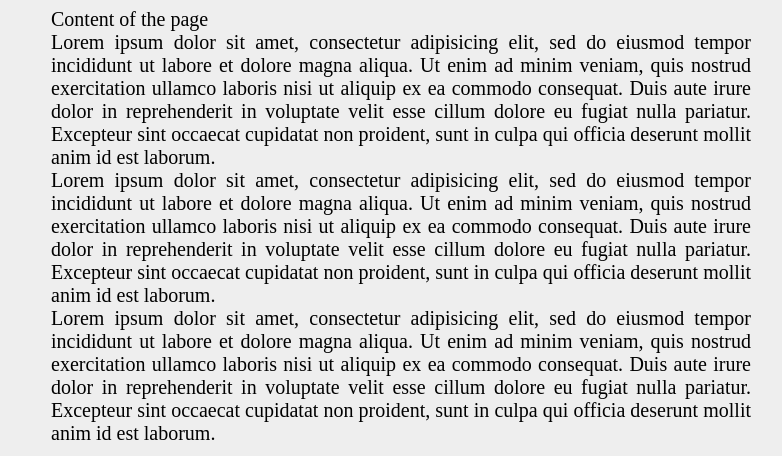
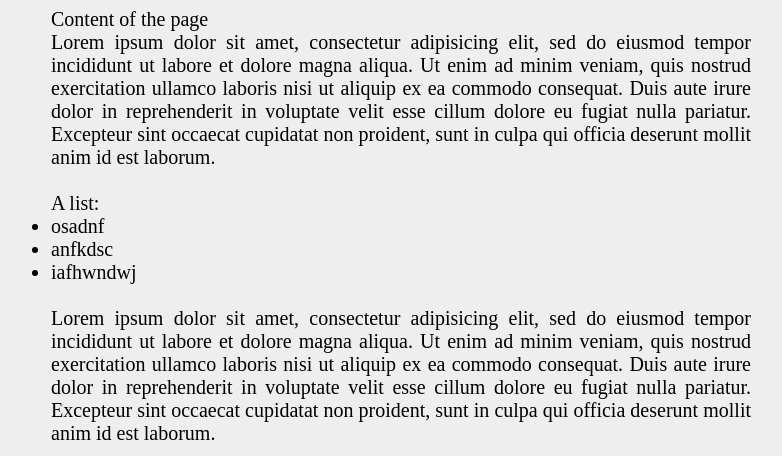
Before and after one commit to sahilnare/website_template, a plain HTML site: page index.html in a window 1280 px wide. Shown: the part 344-800 px from the top of the page, without its empty margins (239-1021 px from the left). Drawn offline with Linux system fonts and the light colour scheme.

Commit message:
Added list

```diff
--- a/index.html
+++ b/index.html
@@ -23,6 +23,14 @@
 		cillum dolore eu fugiat nulla pariatur. Excepteur sint occaecat cupidatat non
 		proident, sunt in culpa qui officia deserunt mollit anim id est laborum.
 		</p>
+		<br>
+		<p>A list:</p>
+		<ul>
+			<li>osadnf</li>
+			<li>anfkdsc</li>
+			<li>iafhwndwj</li>
+		</ul>
+		<br>
 		<p>
 		Lorem ipsum dolor sit amet, consectetur adipisicing elit, sed do eiusmod
 		tempor incididunt ut labore et dolore magna aliqua. Ut enim ad minim veniam,
@@ -31,6 +39,7 @@
 		cillum dolore eu fugiat nulla pariatur. Excepteur sint occaecat cupidatat non
 		proident, sunt in culpa qui officia deserunt mollit anim id est laborum.
 		</p>
+		<br>
 		<p>
 			Lorem ipsum dolor sit amet, consectetur adipisicing elit, sed do eiusmod
 			tempor incididunt ut labore et dolore magna aliqua. Ut enim ad minim veniam,
```
